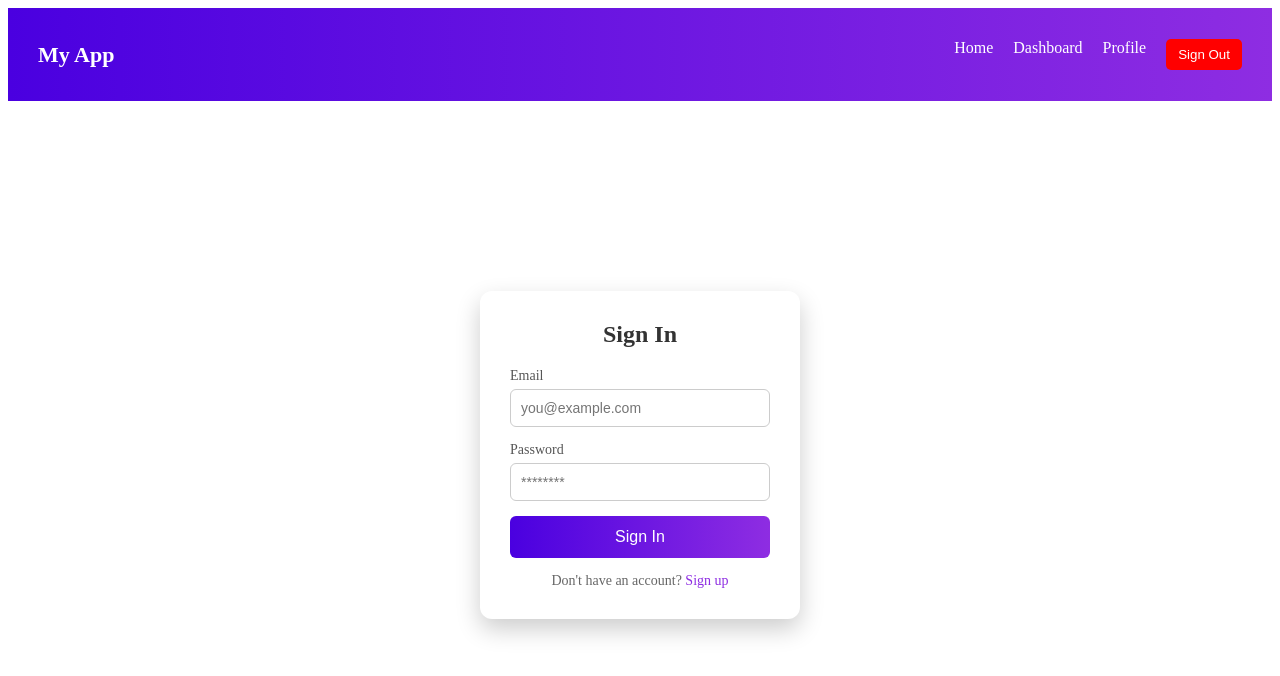
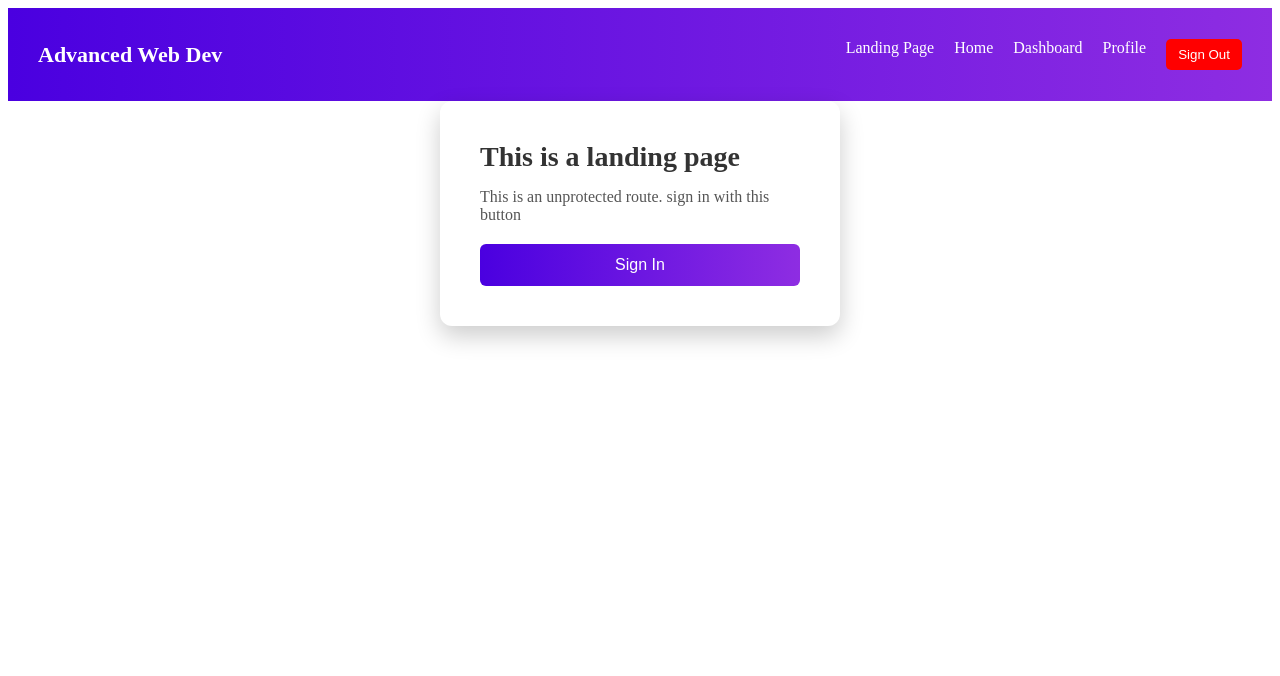
Before and after one commit to CarlosMtz1281/advanceWebDev, an Angular app in the folder frontend/webDev/: page / in a window 1280 px wide. Shown: the top 676 px of the page. Built offline with nearby package versions, Linux system fonts and the light colour scheme.

Commit message:
auth fixed

```diff
--- a/frontend/webDev/src/app/dashboard/dashboard.component.html
+++ b/frontend/webDev/src/app/dashboard/dashboard.component.html
@@ -1,4 +1,4 @@
 <div class="container">
-    <h1>Dashboard</h1>
-    <p>Welcome to your dashboard!</p>
-  </div>
+  <h1>Dashboard</h1>
+  <p>Welcome to your dashboard!</p>
+</div>
--- /dev/null
+++ b/frontend/webDev/src/app/homepage/homepage.component.html
@@ -0,0 +1,4 @@
+<div class="container">
+    <h1>Home page</h1>
+    <p>Welcome to your home page!</p>
+  </div>
--- a/frontend/webDev/src/app/landing-page/landing-page.component.html
+++ b/frontend/webDev/src/app/landing-page/landing-page.component.html
@@ -1,7 +1,8 @@
 <div class="container">
     <div class="landing-box">
-      <h1 class="title">Home Page</h1>
-      <p class="subtitle">This is a protected route. You must be signed in to access this page.</p>
+      <h1 class="title">This is a landing page </h1>
+      <p class="subtitle">This is an unprotected route. sign in with this button</p>
 
+    <button class="btn" (click)="navigateToSignIn()">Sign In</button>
     </div>
 </div>
--- a/frontend/webDev/src/app/landing-page/landing-page.component.ts
+++ b/frontend/webDev/src/app/landing-page/landing-page.component.ts
@@ -14,4 +14,8 @@ export class LandingPageComponent {
     this.authService.logout();
     this.router.navigate(['/']);
   }
+
+  navigateToSignIn(): void {
+    this.router.navigate(['/sign-in']);
+  }
 }
--- a/frontend/webDev/src/app/navbar/navbar.component.html
+++ b/frontend/webDev/src/app/navbar/navbar.component.html
@@ -1,6 +1,7 @@
 <nav class="navbar">
-    <div class="logo">My App</div>
+    <div class="logo">Advanced Web Dev</div>
     <ul class="nav-links">
+    <li><a routerLink="/">Landing Page</a></li>
       <li><a routerLink="/home">Home</a></li>
       <li><a routerLink="/dashboard">Dashboard</a></li>
       <li><a routerLink="/profile">Profile</a></li>
```
Also changed, not shown: frontend/webDev/src/app/app.routes.ts (+6 -2 lines), frontend/webDev/src/app/homepage/homepage.component.ts (added, +11 -0 lines), frontend/webDev/src/app/homepage/homepage.component.css (added), 1 other file (tests, documents, lock files or other folders).
